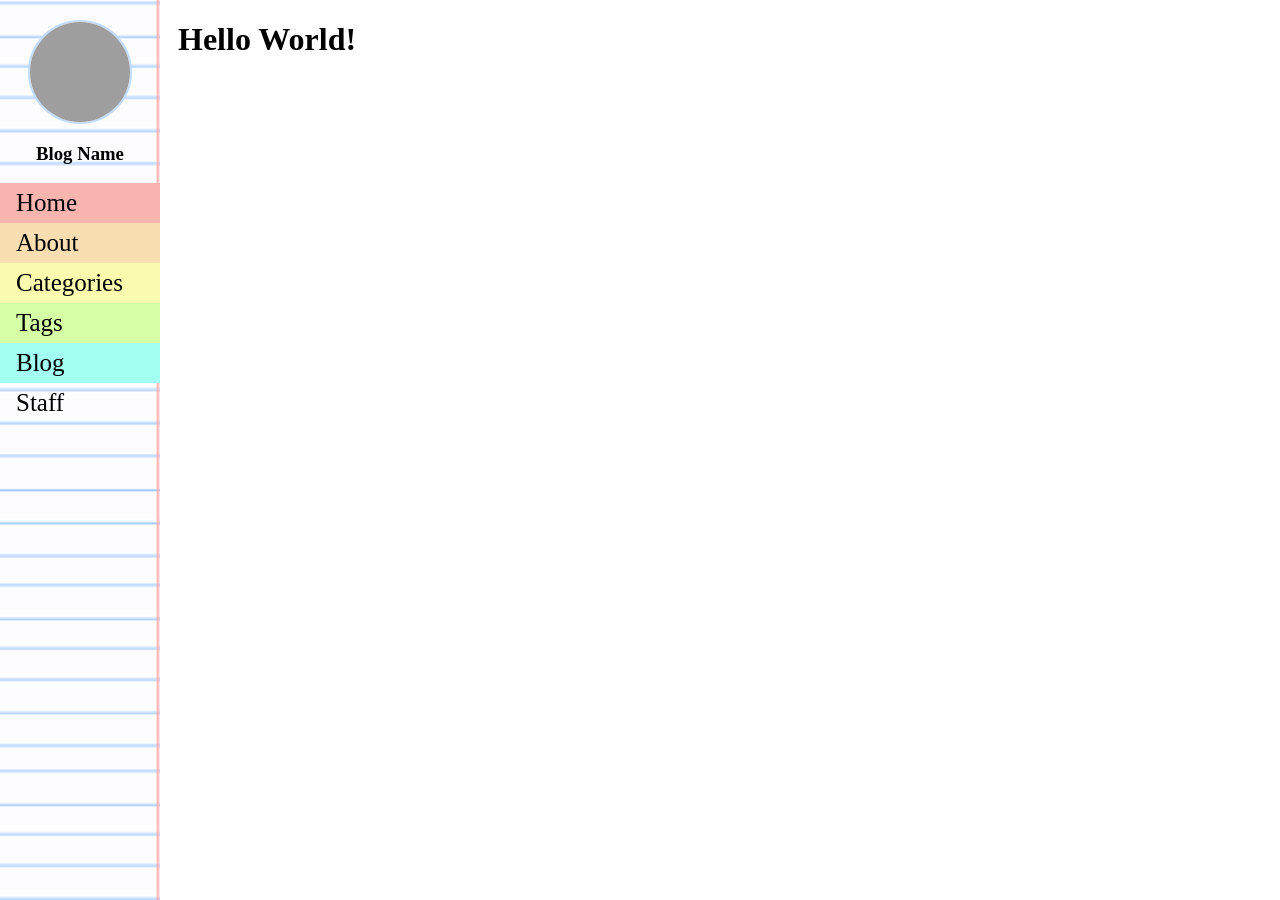
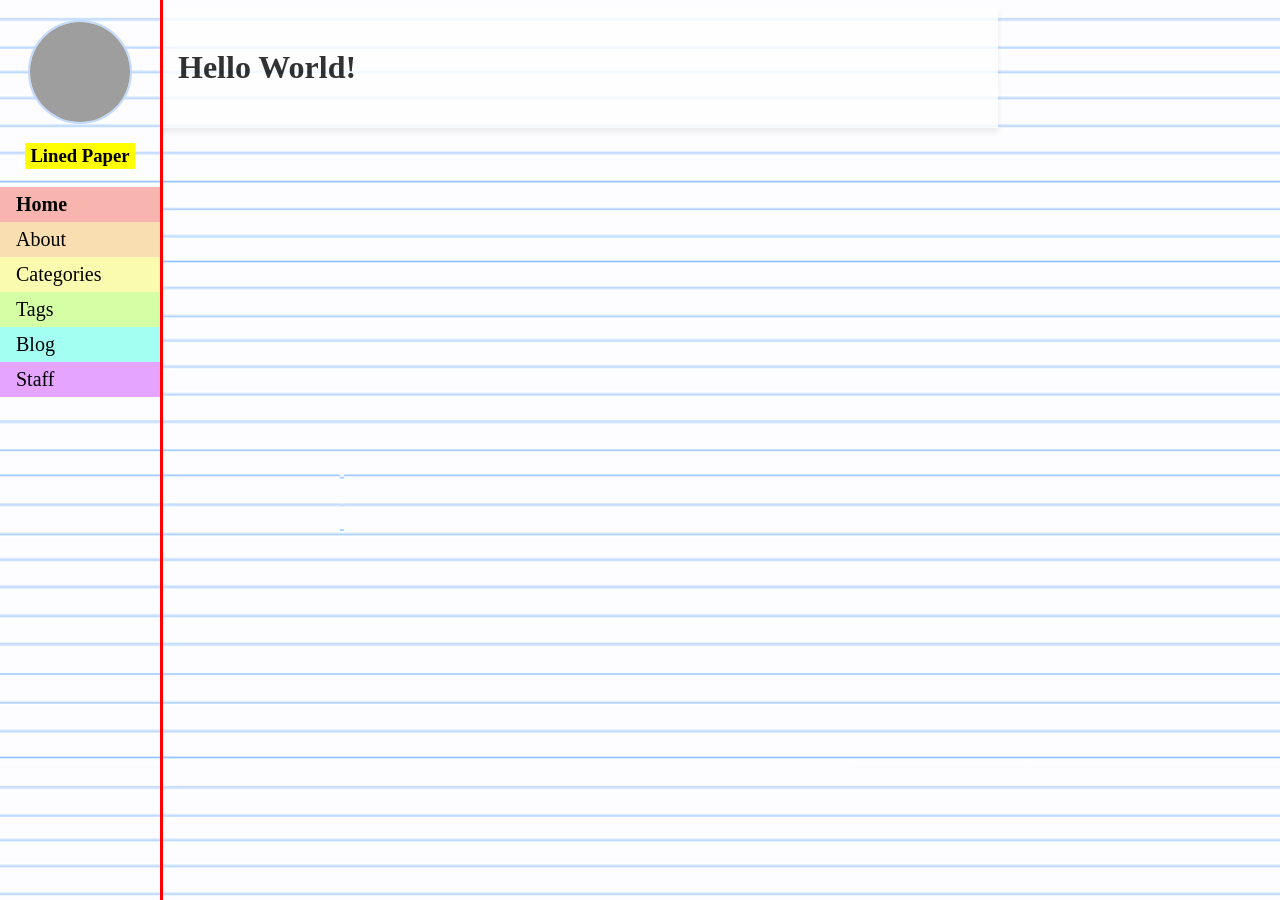
Before and after one commit to iangge/lined-paper, a Jekyll site: the page built from index.html, in a window 1280 px wide. Built offline with Jekyll 4.4.1, drawn with Linux system fonts in a browser that asks for light colours; grey boxes are pictures that could not be loaded.

Commit message:
Add lined paper background and blog-name

```diff
--- a/_config.yml
+++ b/_config.yml
@@ -2,7 +2,7 @@ collections:
   authors:
     output: true # Creates a page for each author
 
-
+blog-name: "Lined Paper"
 
 # Front Matter defaults
 defaults:
--- a/_includes/navigation.html
+++ b/_includes/navigation.html
@@ -1,7 +1,7 @@
 <img src="https://i.postimg.cc/9QVxCw2F/maplestory-pfp-192x192.png" alt="Profile Picture" class="profile-image">
 
 <center>
-  <h3>Blog Name</h3>
+  <h3 class = "blog-name">{{ site.blog-name }}</h3>
 </center>
 
 <nav>
--- a/assets/css/styles.scss
+++ b/assets/css/styles.scss
@@ -8,10 +8,14 @@
   border-radius: 50%;
   border: 2px solid #c2dbff;
   display: block;
-  margin: 0 auto 12px; /* Center the image horizontally */
-
+  margin: 0 auto; /* Center the image horizontally */
 }
 
+.blog-name {
+  background-color: yellow;
+  display: inline-block;
+  padding: 2px 5px;
+}
 
 /* The sidebar menu */
 .sidenav {
@@ -21,9 +25,10 @@
     z-index: 1; /* Stay on top */
     top: 0; /* Stay at the top */
     left: 0;
-    background-color: white; /* Black */
+    background-color: white;
     overflow-x: hidden; /* Disable horizontal scroll */
     padding-top: 20px;
+    border-right: solid red;
     background-image: url(lined-paper-background.png);
   }
 
@@ -31,10 +36,9 @@
   .sidenav a {
     padding: 6px 8px 6px 16px;
     text-decoration: none;
-    font-size: 25px;
+    font-size: 20px;
     color: black;
     display: block;
-
   }
 
 /* Add unique background colors */
@@ -58,19 +62,33 @@
   background-color: #a4fff3;
 }
 
-
+.sidenav a:nth-child(6) {
+  background-color: #e5a4ff;
+}
 
   /* When you mouse over the navigation links, change their color */
   .sidenav a:hover {
-    color: #f1f1f1;
+    color: blue;
+  }
+
+  nav a.current {
+    font-weight: bold; /* Makes current link bolded */
   }
 
   /* Style page content */
   .main {
-    margin-left: 160px; /* Same as the width of the sidebar */
-    padding: 0px 10px;
+    margin-left: 150px; /* Same as the width of the sidebar */
+
+    background-color: white; /* White background for the text */
+    padding: 20px; /* Adds space around the text */
+    max-width: 800px; /* Limits the width of the text container */
+    box-shadow: 0 4px 6px rgba(0, 0, 0, 0.1); /* Optional: Adds a subtle shadow */
+    opacity: 0.8;
   }
 
+body {
+  background-image: url(lined-paper-background.png);
+  }
 
   /* On smaller screens, where height is less than 450px, change the style of the sidebar (less padding and a smaller font size) */
   @media screen and (max-height: 450px) {
```
Also changed, not shown: assets/css/lined-paper-background.png, 16 other files.
